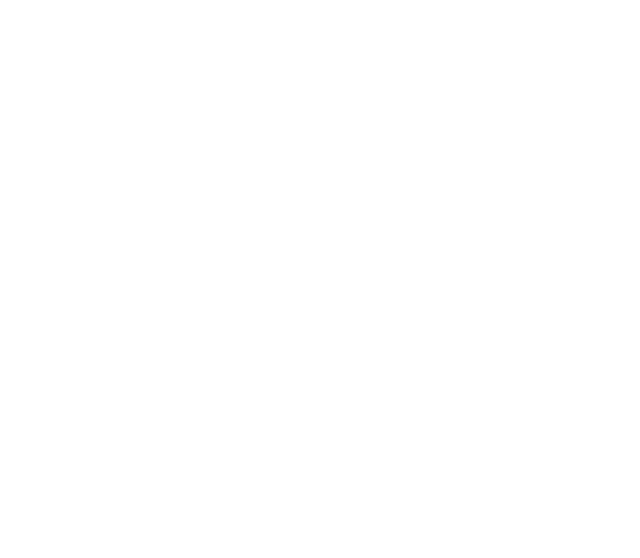
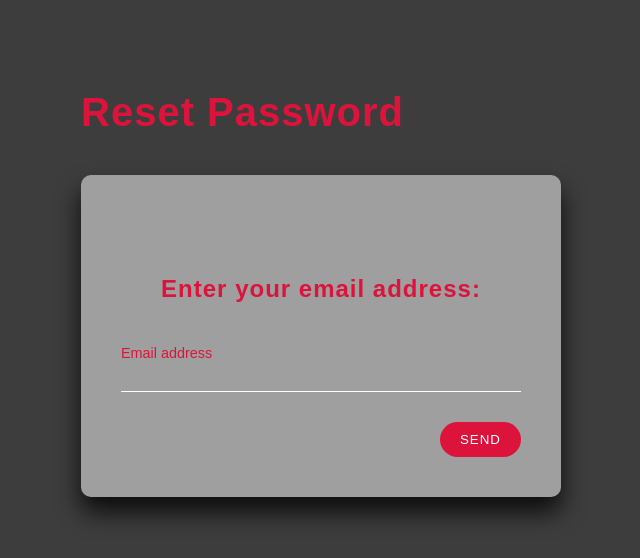
Before and after one commit to orion-yang/tinker-frontend, an Angular app: page /forgot-password in a window 1280 px wide. Before the commit this address led to /. Shown: the top 558 px of the page, without its empty margins (303-943 px from the left). Built offline with nearby package versions, Linux system fonts and the light colour scheme.

Commit message:
implemented forgot password and email service

```diff
--- a/src/app/app-routing.module.ts
+++ b/src/app/app-routing.module.ts
@@ -4,10 +4,12 @@
 import { HomePageComponent } from './component/home-page/home-page.component';
 import { FormsModule } from '@angular/forms';
 import { LoginPageComponent } from './component/login-page/login-page.component';
+import { ForgotPasswordComponent } from './component/forgot-password/forgot-password.component';
 
 const routes: Routes = [
   { path: '', component: HomePageComponent},
-  { path: 'login', component: LoginPageComponent}
+  { path: 'login', component: LoginPageComponent},
+  { path: 'forgot-password', component: ForgotPasswordComponent}
 ];
 
 @NgModule({
--- a/src/app/app.module.ts
+++ b/src/app/app.module.ts
@@ -7,12 +7,14 @@
 import { LoginPageComponent } from './component/login-page/login-page.component';
 import { HttpClientModule } from '@angular/common/http';
 import { FormsModule } from '@angular/forms';
+import { ForgotPasswordComponent } from './component/forgot-password/forgot-password.component';
 
 @NgModule({
   declarations: [
     AppComponent,
     HomePageComponent,
-    LoginPageComponent
+    LoginPageComponent,
+    ForgotPasswordComponent
   ],
   imports: [
     BrowserModule,
--- /dev/null
+++ b/src/app/component/forgot-password/forgot-password.component.css
@@ -0,0 +1,104 @@
+*{
+    font-family: 'Be Vietnam Pro', sans-serif;
+}
+
+.body{
+    color: #FFFFFF;
+    height: 200vh;
+    width: 100vw;
+    background-color: #3d3d3d;
+}
+
+.header{
+    letter-spacing: 1px;
+    font-size: 40px;
+    color: crimson;
+}
+
+.verification-container {
+    margin:auto;
+    width: 40%;
+    padding-top: 50px;
+}
+
+a, a:visited{
+    color:crimson;
+}
+
+a:hover{
+    color:lightgray;
+}
+
+.verify-btn {
+    background-color: crimson;
+    color: white;
+    padding: 10px 20px;
+    border-radius: 20px;
+    border: none;
+    outline: none;
+    display: block;
+    margin-left: auto;
+    text-transform: uppercase;
+    letter-spacing: 1px;
+    cursor: pointer;
+}
+
+.verify-btn:hover{
+    background-color:rgb(228, 54, 54);
+}
+
+.verification-form{
+    position: relative;
+    width: 100%;
+    max-width: 400px;
+    padding: 80px 40px 40px;
+    background: rgba(184, 184, 184, 0.8);
+    border-radius: 10px;
+    box-shadow: 0 15px 25px rgba(0,0,0,0.8);
+}
+
+.verification-form h2{
+    text-align: center;
+    letter-spacing: 1px;
+    margin-bottom: 2rem;
+    color: crimson;
+}
+
+.verification-form .input-group{
+    position: relative;
+}
+
+.verification-form .input-group input{
+    width: 100%;
+    padding: 10px 0;
+    font-size: 1rem;
+    letter-spacing: 1px;
+    margin-bottom: 30px;
+    border: none;
+    border-bottom: 1px solid white;
+    outline: none;
+    background-color: transparent;
+    color: inherit;
+}
+
+.verification-form .input-group label{
+    position: absolute;
+    top: 0;
+    left: 0;
+    padding: 10px 0;
+    font-size: 1rem;
+    pointer-events: none;
+    transition: 0.3s ease-out;
+}
+
+.verification-form .input-group input:focus + label, .verification-form .input-group input:valid + label{
+    transform: translateY(-18px);
+    color: crimson;
+    font-size: 0.9rem;
+}
+
+.error-message {
+    text-align: center;
+    font-size: 1.5rem;
+    margin: 10px;
+}
--- /dev/null
+++ b/src/app/component/forgot-password/forgot-password.component.html
@@ -0,0 +1,39 @@
+<div class="body">
+    <div class="verification-container">
+        <h3 class="header">Reset Password</h3>
+        <form class="verification-form">
+
+            <div *ngIf="!emailSent">
+                <h2>Enter your email address:</h2>
+                <p class="error-message" *ngIf="invalidEmail">INVALID EMAIL ADDRESS</p>
+                <br>
+                <div class="input-group">
+                    <input type="text" name="emailAddress" [(ngModel)]="emailAddress" required autofocus>
+                    <label for="emailAddress">Email address</label>
+                </div>
+                <a><input type="submit" value="Send" class="verify-btn" (click)="sendVerificationCode()"></a>
+            </div>
+
+            <div *ngIf="emailSent && !validCode">
+                <h2>Enter the verification code sent to your email:</h2>
+                <p class="error-message" *ngIf="enteredWrongCode">INVALID VERIFICATION CODE</p>
+                <div class="input-group">
+                    <input type="text" name="verificationCode" [(ngModel)]="typedVerificationCode" required autofocus>
+                    <label for="verificationCode">Verification Code</label>
+                </div>
+                <a><input type="submit" value="Verify" class="verify-btn" (click)=verifyConfirmationCode() ></a>
+            </div>
+
+            <div *ngIf="emailSent && validCode">
+                <h2>Enter your new password below:</h2>
+
+                <div class="input-group">
+                    <input type="text" name="newPassword" [(ngModel)]="newPassword" required autofocus>
+                    <label for="newPassword">New Password</label>
+                </div>
+                <a><input type="submit" value="Save" class="verify-btn" (click)="savePassword()" ></a>
+            </div>
+
+        </form>
+    </div>
+</div>
--- /dev/null
+++ b/src/app/component/forgot-password/forgot-password.component.ts
@@ -0,0 +1,134 @@
+import { HttpErrorResponse } from '@angular/common/http';
+import { Component, OnInit } from '@angular/core';
+import { Router } from '@angular/router';
+import { Admin } from 'src/app/models/admin/admin';
+import { AdminService } from 'src/app/models/admin/admin.service';
+import { EmailResponse } from 'src/app/models/email/email';
+import { EmailService } from 'src/app/models/email/email.service';
+import { VerificationToken } from 'src/app/models/email/verification-token';
+import { User } from 'src/app/models/user/user';
+import { UserService } from 'src/app/models/user/user.service';
+
+@Component({
+  selector: 'app-forgot-password',
+  templateUrl: './forgot-password.component.html',
+  styleUrls: ['./forgot-password.component.css']
+})
+export class ForgotPasswordComponent implements OnInit {
+
+  user!: User;
+  admin!: Admin;
+  validCode: boolean = false;
+  emailSent: boolean = false;
+  invalidEmail: boolean = false;
+  enteredWrongCode: boolean = false;
+  emailAddress: string = "";
+  newPassword: string = "";
+  verificationCode: string = "";
+  typedVerificationCode: string = "";
+  verificationToken!: VerificationToken;
+
+
+
+  constructor(private userService : UserService,
+              private adminService : AdminService,
+              private emailService : EmailService,
+              private router: Router) {
+
+  }
+
+  ngOnInit(): void {
+
+  }
+
+  public sendVerificationCode() {
+
+    this.verificationCode = this.getRandomString(6);
+    console.log(this.verificationCode);
+    console.log(this.emailAddress);
+
+    this.verificationToken = {
+      verificationCode: this.verificationCode,
+      email: this.emailAddress
+    }
+
+    this.emailService.sendResetPassword(this.verificationToken).subscribe(
+      (response: EmailResponse) => {
+        console.log(response);
+        if (response.message === "Success") {
+          this.emailSent = true;
+          this.invalidEmail = false;
+        }
+        if  (response.message === "Failed") {
+          this.emailSent = false;
+          this.invalidEmail = true;
+        }
+      }
+    )
+  }
+
+  public verifyConfirmationCode() {
+    console.log(this.verificationCode);
+    if (this.verificationCode === this.typedVerificationCode) {
+      this.validCode = true;
+      this.enteredWrongCode = false;
+      this.typedVerificationCode = "";
+    } else {
+      this.enteredWrongCode = true;
+    }
+
+  }
+
+  public savePassword() {
+    this.saveUserPassword();
+    this.saveAdminPassword();
+
+  }
+
+  saveUserPassword() {
+    this.userService.findByEmail(this.emailAddress).subscribe(
+      (response: User) => {
+        this.user = response;
+        this.user.password = this.newPassword;
+        this.userService.updatePassword(this.user).subscribe(
+          (response : User) => {
+            this.router.navigate(['/login']);
+          }
+        )
+      },
+      (error : any) => {
+        console.log(error);
+      }
+    )
+
+  }
+
+  saveAdminPassword() {
+    this.adminService.findByEmail(this.emailAddress).subscribe(
+      (response : Admin) => {
+        this.admin = response;
+        this.admin.password = this.newPassword;
+        this.adminService.updatePassword(this.admin).subscribe(
+          (response : Admin) => {
+            this.router.navigate(['/login']);
+          }
+        );
+      },
+      (error : any) => {
+        console.log(error);
+      }
+    );
+
+
+  }
+
+  public getRandomString(length: number): string {
+    var randomChars = 'ABCDEFGHIJKLMNOPQRSTUVWXYZabcdefghijklmnopqrstuvwxyz0123456789';
+    var result = '';
+    for ( var i = 0; i < length; i++ ) {
+        result += randomChars.charAt(Math.floor(Math.random() * randomChars.length));
+    }
+    return result;
+  }
+
+}
--- a/src/app/component/login-page/login-page.component.html
+++ b/src/app/component/login-page/login-page.component.html
@@ -1,7 +1,7 @@
 <div class="body">
     <div class="login-container">
         <form class="login-form" (ngSubmit)="login()">
-            <img src="../../../assets/images/lady.png" alt="">
+            <img src="../../../assets/images/profile.png" alt="">
             <h2>Login</h2>
             <div class="input-group">
                 <input type="text" name="loginUsername" id="loginUsername" [(ngModel)]="username" required autofocus>
--- /dev/null
+++ b/src/app/models/email/email.service.ts
@@ -0,0 +1,45 @@
+import { HttpClient } from '@angular/common/http';
+import { Injectable } from '@angular/core';
+import { Observable } from 'rxjs';
+import { Admin } from '../admin/admin';
+import { User } from '../user/user';
+import { EmailResponse } from './email';
+import { VerificationToken } from './verification-token';
+
+@Injectable({
+  providedIn: 'root'
+})
+export class EmailService {
+  baseUrl = 'http://localhost:8080/email';
+
+  constructor(private http: HttpClient) { }
+
+  public sendResetPassword(verificationToken: VerificationToken): Observable<EmailResponse> {
+    console.log(verificationToken);
+    return this.http.post<EmailResponse>(`${this.baseUrl}/send/reset-password`, verificationToken);
+  }
+
+  public sendVerifyUser(verificationToken: VerificationToken): Observable<EmailResponse> {
+    console.log(verificationToken);
+    return this.http.post<EmailResponse>(`${this.baseUrl}/send/verify-user`, verificationToken);
+  }
+
+  public sendConfirmationOrder(verificationToken: VerificationToken): Observable<EmailResponse> {
+    console.log(verificationToken);
+    return this.http.post<EmailResponse>(`${this.baseUrl}/send/order-confirmation`, verificationToken);
+  }
+
+  public sendConfirmUser(user : User): Observable<EmailResponse> {
+    return this.http.post<EmailResponse>(`${this.baseUrl}/send/confirm-user`, user);
+  }
+
+  public sendConfirmAdmin(admin : Admin): Observable<EmailResponse> {
+    return this.http.post<EmailResponse>(`${this.baseUrl}/send/confirm-admin`, admin);
+  }
+
+  public sendAdminInfo(admin : Admin): Observable<EmailResponse> {
+    return this.http.post<EmailResponse>(`${this.baseUrl}/send/admin`, admin);
+  }
+
+
+}
--- /dev/null
+++ b/src/app/models/email/email.ts
@@ -0,0 +1,3 @@
+export interface EmailResponse {
+    message: string;
+}
--- /dev/null
+++ b/src/app/models/email/verification-token.ts
@@ -0,0 +1,4 @@
+export interface VerificationToken {
+    verificationCode: string,
+    email: string
+}
```
